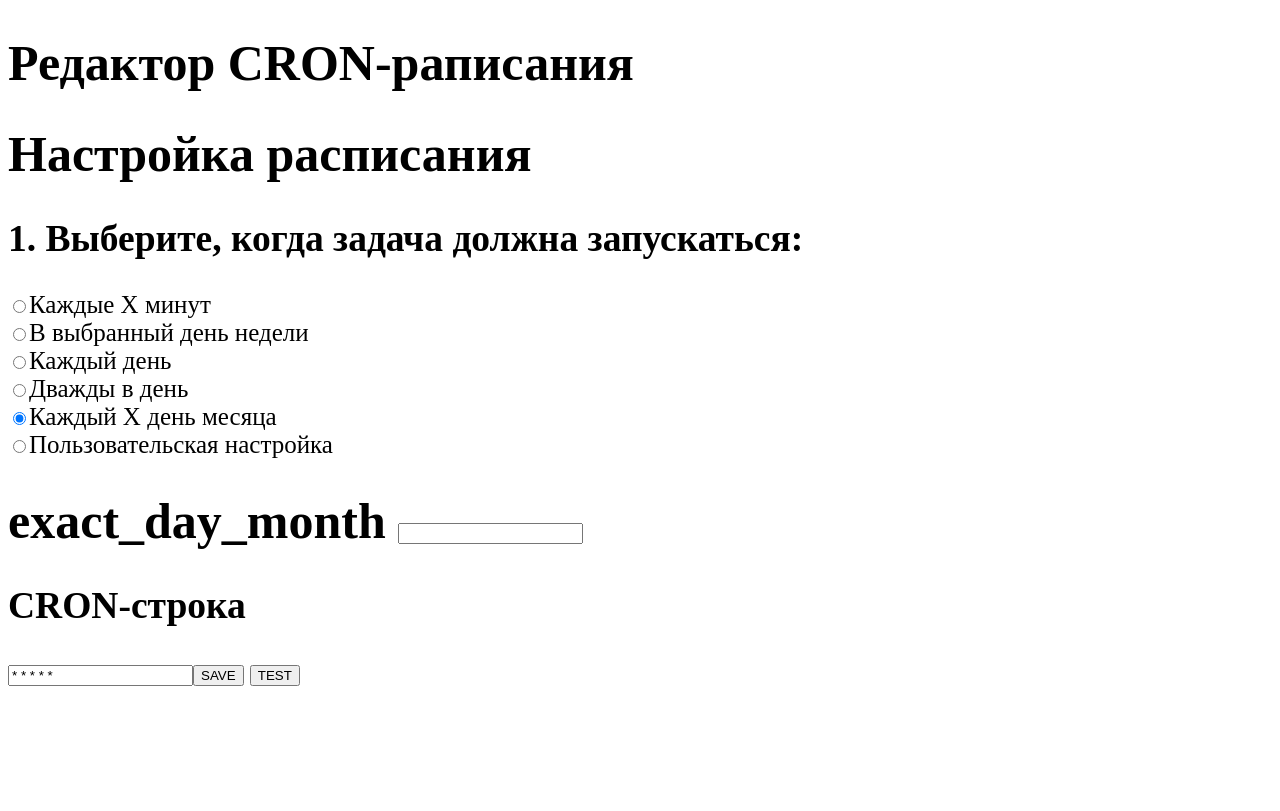
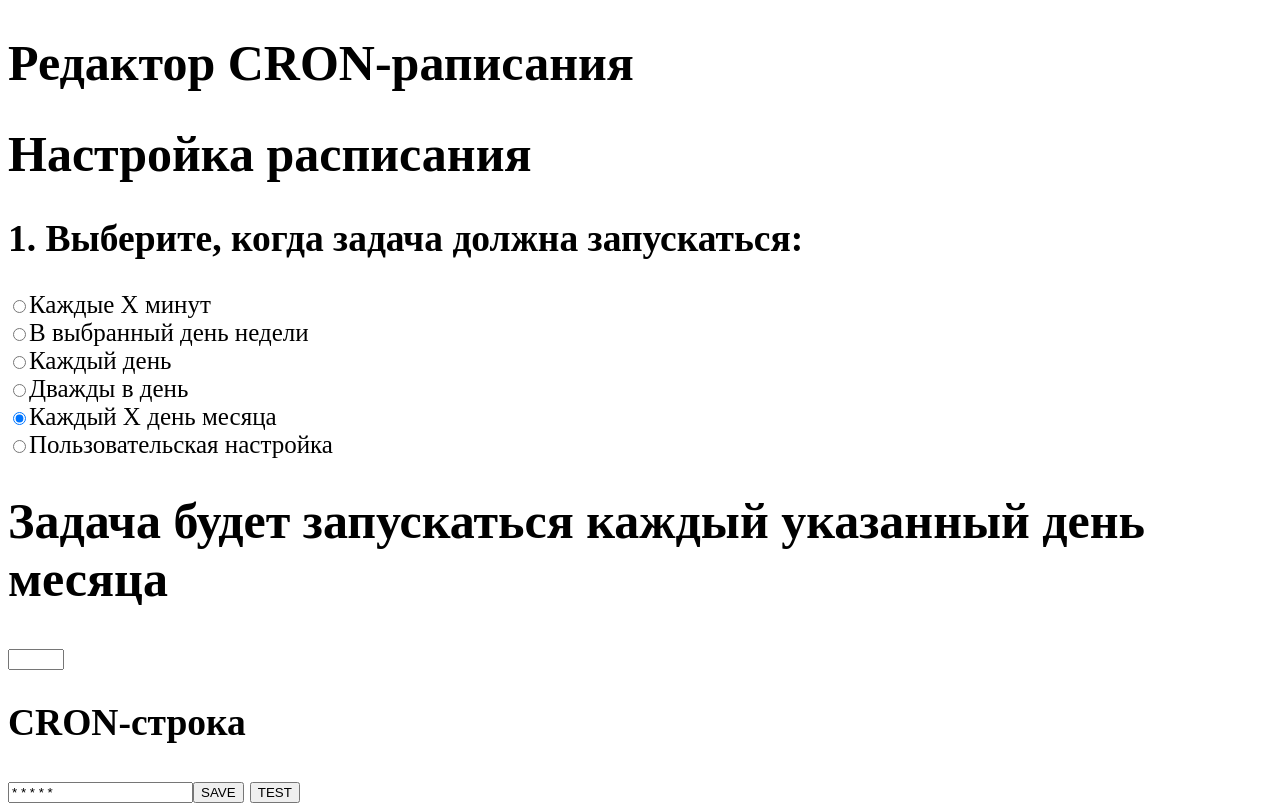
Before and after one commit to serafal/Convermax_test_task, a React (Create React App) app: page / in a window 1280 px wide. Both pictures are taken after a click on the radio button 19 px from the left and 418 px from the top of the page. Built offline with nearby package versions, Linux system fonts and the light colour scheme.

Commit message:
Готов компонент каждый указанный день месяца

```diff
--- a/src/CRON-APP/App.jsx
+++ b/src/CRON-APP/App.jsx
@@ -3,7 +3,7 @@ import EachMin from "./subcomponents/each_min";
 import EachDay from "./subcomponents/each_day";
 import ExactDaysWeek from "./subcomponents/exact_day_week";
 import TwiceDay from "./subcomponents/twice_day";
-import WeekSelect from "./subcomponents/exact_day_month";
+import ExactDayMonth from "./subcomponents/exact_day_month";
 import CustomSelect from "./subcomponents/custom-select";
 
 
@@ -65,7 +65,6 @@ function CRON_APP(props) {
             if (CM === "twice_day") { //ВЫБРАНА НАСТРОЙКА "ДВАЖДЫ В ДЕНЬ В УКАЗАННЫЕ ЧАСЫ"
                 let hour_arr = hour.split(",")
                 setHour(hour_arr.join(","))
-                console.log(hour_arr, hour)
                 if (hour === "*") { //Проверка на не введённое значение
                     return alert ("Пожалуйста, введите желаемые значения")
                 }
@@ -84,19 +83,26 @@ function CRON_APP(props) {
                 cron_arr_set[3] = "*";
                 cron_arr_set[4] = "*";
             }
-            if (CM === "exact_day_month") {
-                cron_arr_set[0] = min + "/";
-                cron_arr_set[1] = "*";
-                cron_arr_set[2] = "*";
+            if (CM === "exact_day_month") { //ВЫБРАНА НАСТРОЙКА "КАЖДЫЙ УКАЗАННЫЙ ДЕНЬ МЕСЯЦА"
+                if (day > 28) {
+                  let confirmDate = window.confirm("Введённое значение не рекомендуется к использованию, поскольку не в каждом месяце есть такое число. Желаете ввести эту дату? Если да - задача будет запущена в промежутке между 28-ым числом месяца и указанным числом месяца. После подтверждения, нажмите SAVE ещё раз");
+                  if (confirmDate) {
+                    return setDay("28-" + day)
+                  }
+                  else return
+                }
+                cron_arr_set[0] = "0";
+                cron_arr_set[1] = "0";
+                cron_arr_set[2] = day;
                 cron_arr_set[3] = "*";
                 cron_arr_set[4] = "*";
             }
             if (CM === "custom") {
-                cron_arr_set[0] = min + "/";
-                cron_arr_set[1] = "*";
-                cron_arr_set[2] = "*";
-                cron_arr_set[3] = "*";
-                cron_arr_set[4] = "*";
+                cron_arr_set[0] = min;
+                cron_arr_set[1] = hour;
+                cron_arr_set[2] = day;
+                cron_arr_set[3] = month;
+                cron_arr_set[4] = week;
             }
         setCron(cron_arr_set);
 
@@ -132,8 +138,14 @@ function CRON_APP(props) {
                         onHourChange={handleHourChange}/>
         <TwiceDay       selected = {selComp}
                         onHourChange={handleHourChange}/>
-        <WeekSelect selected = {selComp} onChange={handleWeekChange}/>
-        <CustomSelect selected={selComp}/>
+        <ExactDayMonth  selected = {selComp}
+                        onDayChange={handleDayChange}/>
+        <CustomSelect   selected={selComp}
+                        onMinChange={handleMinChange}
+                        onHourChange={handleHourChange}
+                        onDayChange={handleDayChange}
+                        onMonthChange={handleMonthChange}
+                        onWeekChange={handleWeekChange}/>
         <h2>CRON-строка</h2>
         <input //Инпут конечного вывода строки CRON
             id="cron_main"
--- a/src/CRON-APP/subcomponents/exact_day_month.jsx
+++ b/src/CRON-APP/subcomponents/exact_day_month.jsx
@@ -1,19 +1,31 @@
 import React from 'react';
-import { useState } from 'react';
 
-function WeekSelect({selected, onChange}) {
+function ExactDayMonth({selected, onChange, onDayChange}) {
 
-  const handleChange = (event) => {
-    onChange(event.target.value)
+  const handleDayChange = (event) => {
+    onDayChange(event.target.value)
+  }
+
+  const keyDownDisabled = (event) => {//Отключаем ручной ввод в input
+    event.preventDefault();
   }
 
   if (selected === "exact_day_month") {
     return (
       <div>
-        <h1>exact_day_month <input type="text" onChange = {handleChange}/></h1>
+        <form>
+        <h1>Задача будет запускаться каждый указанный день месяца</h1>
+          <input
+          min = {1}
+          max = {31}
+         type="number"
+         onChange = {handleDayChange}
+         onKeyDown = {keyDownDisabled}
+          />
+        </form>
       </div>
   );
   }
 }
 
-export default WeekSelect;
+export default ExactDayMonth;
--- a/src/CRON-APP/subcomponents/twice_day.jsx
+++ b/src/CRON-APP/subcomponents/twice_day.jsx
@@ -8,7 +8,6 @@ function TwiceDay({selected, onChange, onHourChange}) {
     for (let i = 0; i < inputs.length; i++) {
       hour_arr.push(inputs[i].value);
     }
-    console.log(hour_arr.length)
     if (!hour_arr[0] || !hour_arr[1]) { //Если данные не введены
       hour_arr = [];
       hour_arr.push("*"); //Это значение выдаст ошибку на проверке в App
@@ -44,5 +43,5 @@ function TwiceDay({selected, onChange, onHourChange}) {
   );
   }
 }
-
+//КОМПОНЕНТ ГОТОВ
 export default TwiceDay;
```
